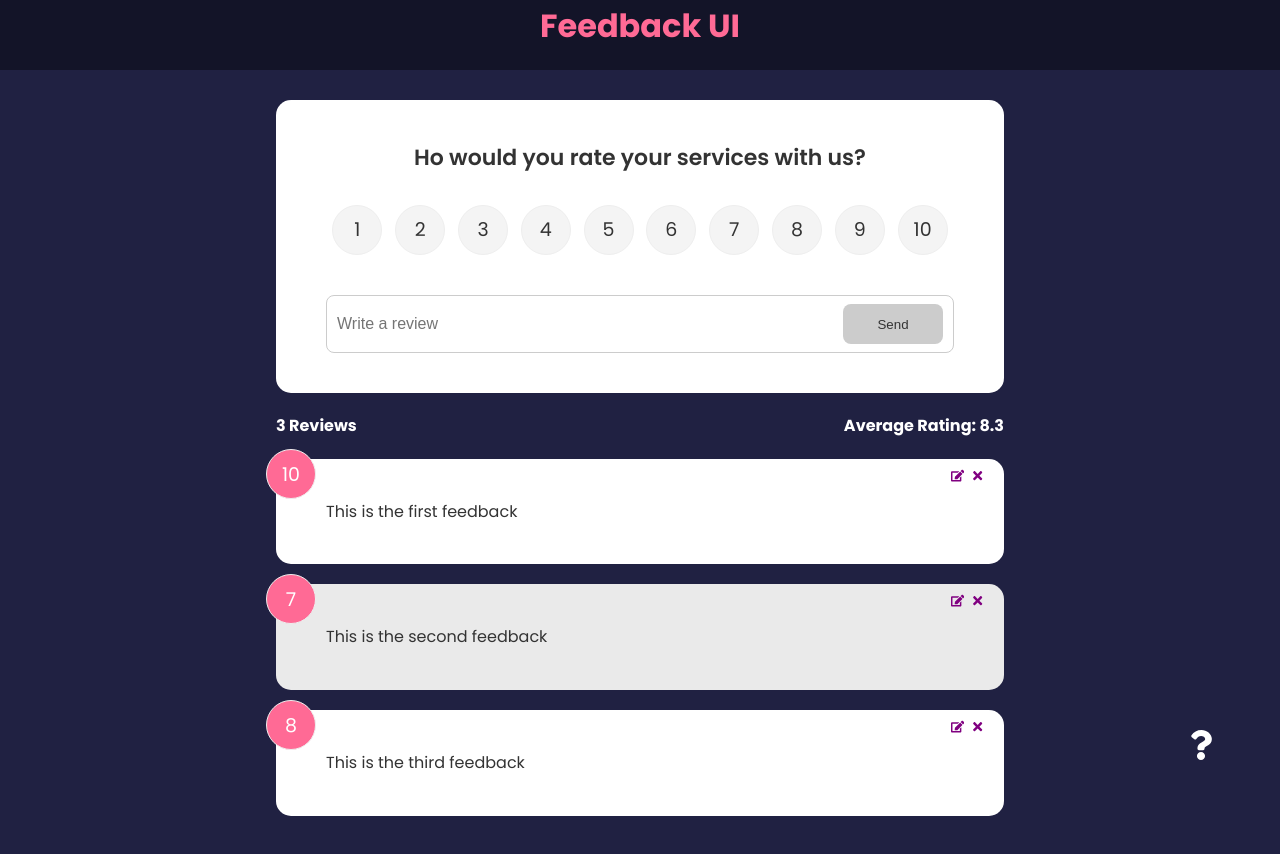
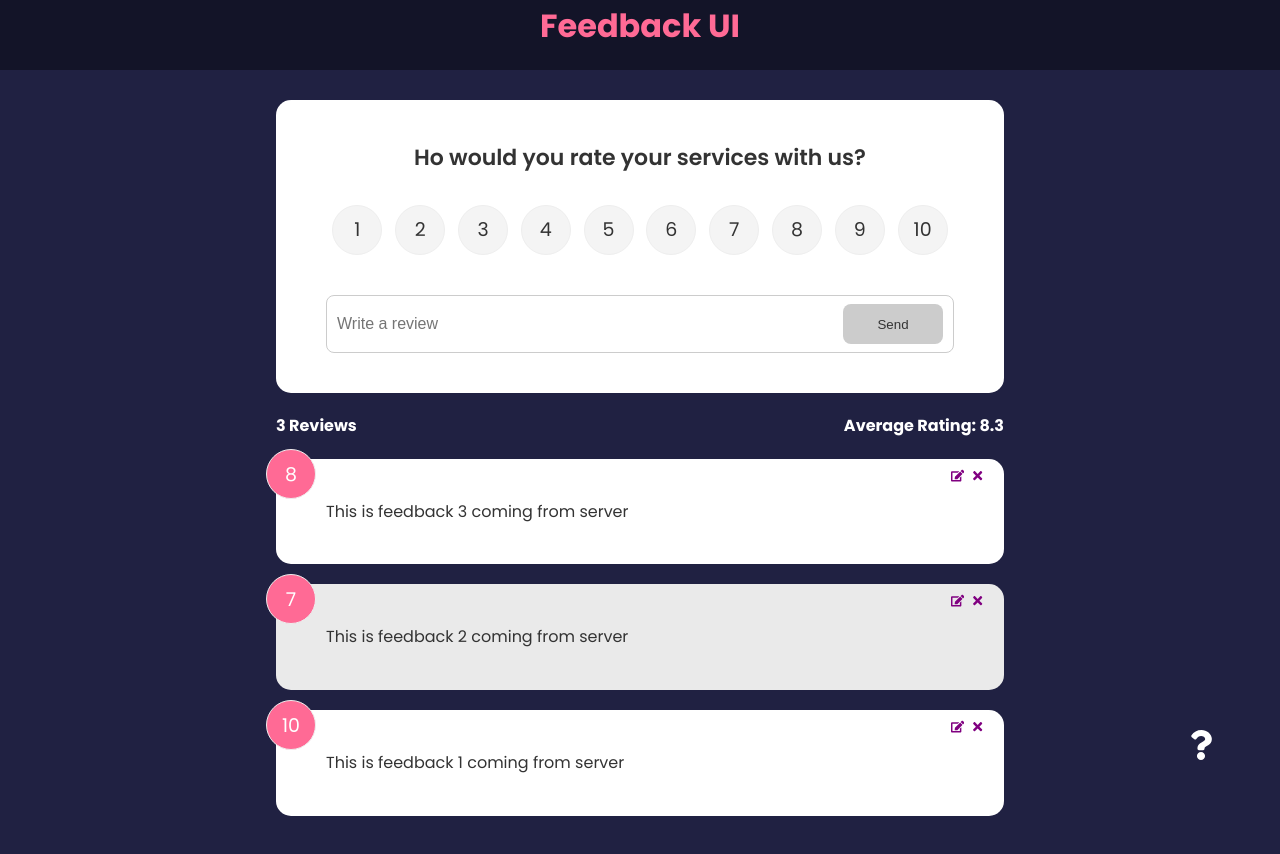
Before and after one commit to roabhi/react-feedback-app, a React (Create React App) app: page / in a window 1280 px wide. Shown: the top 854 px of the page. Built offline with nearby package versions, Linux system fonts and the light colour scheme; data requests are answered from the project's data file.

Commit message:
moved to mock db with json-server. Added Spinner for aync call to data

```diff
--- /dev/null
+++ b/db.json
@@ -0,0 +1,19 @@
+{
+  "feedback": [
+    {
+      "id": 1,
+      "rating": 10,
+      "text": "This is feedback 1 coming from server"
+    },
+    {
+      "id": 2,
+      "rating": 7,
+      "text": "This is feedback 2 coming from server"
+    },
+    {
+      "id": 3,
+      "rating": 8,
+      "text": "This is feedback 3 coming from server"
+    }
+  ]
+}
--- a/package.json
+++ b/package.json
@@ -6,7 +6,9 @@
     "@testing-library/jest-dom": "^5.16.5",
     "@testing-library/react": "^13.4.0",
     "@testing-library/user-event": "^13.5.0",
+    "concurrently": "^7.4.0",
     "framer-motion": "^4.1.17",
+    "json-server": "^0.17.0",
     "react": "^18.2.0",
     "react-dom": "^18.2.0",
     "react-icons": "^4.6.0",
@@ -19,7 +21,9 @@
     "start": "react-scripts start",
     "build": "react-scripts build",
     "test": "react-scripts test",
-    "eject": "react-scripts eject"
+    "eject": "react-scripts eject",
+    "server": "json-server --watch db.json --port 5000",
+    "dev": "concurrently \"npm run server\" \"npm start\""
   },
   "eslintConfig": {
     "extends": [
--- a/src/components/FeedbackList.jsx
+++ b/src/components/FeedbackList.jsx
@@ -1,16 +1,23 @@
 // import { motion, AnimatePresence } from 'framer-motion'
 import { useContext } from 'react'
+import Spinner from './shared/Spinner'
 import FeedbackContext from '../context/FeedbackContext'
 import FeedbackItem from './FeedbackItem'
 
 const FeedbackList = () => {
-  const { feedback } = useContext(FeedbackContext)
+  const { feedback, isLoading } = useContext(FeedbackContext)
 
-  if (!feedback || feedback.length === 0) {
+  if (!isLoading && (!feedback || feedback.length === 0)) {
     return <p>No feedback yet</p>
   }
 
-  return (
+  return isLoading ? (
+    <>
+      <div className="spinner-container">
+        <Spinner />
+      </div>
+    </>
+  ) : (
     <div className="feedback-list">
       {feedback.map((item, index) => (
         <FeedbackItem
--- /dev/null
+++ b/src/components/shared/Spinner.jsx
@@ -0,0 +1,9 @@
+import { FaSpinner } from 'react-icons/fa'
+
+const Spinner = () => {
+  return (
+    <FaSpinner style={{ with: 'auto', margin: 'auto', display: 'block' }} />
+  )
+}
+
+export default Spinner
--- a/src/context/FeedbackContext.js
+++ b/src/context/FeedbackContext.js
@@ -1,31 +1,34 @@
-import { createContext, useState } from 'react'
+import { createContext, useState, useEffect } from 'react'
 import { v4 as uuidv4 } from 'uuid'
 
 const FeedbackContext = createContext()
 
 export const FeedbackProvider = ({ children }) => {
-  const [feedback, setFeedback] = useState([
-    {
-      id: 1,
-      text: 'This is the first feedback',
-      rating: 10,
-    },
-    {
-      id: 2,
-      text: 'This is the second feedback',
-      rating: 7,
-    },
-    {
-      id: 3,
-      text: 'This is the third feedback',
-      rating: 8,
-    },
-  ])
+  const [feedback, setFeedback] = useState([])
+  const [isLoading, setIsLoading] = useState(true)
 
   const [feedbackEdit, setFeedbackEdit] = useState({
     item: {},
     edit: false,
   })
+
+  useEffect(() => {
+    fetchFeedback()
+  }, [])
+
+  //Fetach feedback
+
+  const fetchFeedback = async () => {
+    //const response = await fetch(`http://localhost:5000/feedback`)
+    const response = await fetch(
+      `http://localhost:5000/feedback?_sort=id&_order=desc`
+    )
+
+    const data = await response.json()
+
+    setFeedback(data)
+    setIsLoading(false)
+  }
 
   //Add feedback
   const addFeedback = (newFeedback) => {
@@ -62,12 +65,13 @@ export const FeedbackProvider = ({ children }) => {
   return (
     <FeedbackContext.Provider
       value={{
-        feedback: feedback,
-        feedbackEdit: feedbackEdit, // ? This is the STATE
-        deleteFeedback: deleteFeedback,
-        addFeedback: addFeedback,
-        editFeedback: editFeedback, // ? This is the FUNCTION
-        updateFeedback: updateFeedback,
+        feedback: feedback, // ?This is a State
+        feedbackEdit: feedbackEdit, // ? This is the STATE editing Feedback
+        isLoading: isLoading, // ? This is a State
+        deleteFeedback: deleteFeedback, // ? This is a function
+        addFeedback: addFeedback, // ? This is a function
+        editFeedback: editFeedback, // ? This is the FUNCTION editing Feedback
+        updateFeedback: updateFeedback, // ? This is a function
       }}
     >
       {children}
--- a/src/index.css
+++ b/src/index.css
@@ -1,4 +1,21 @@
 @import url('https://fonts.googleapis.com/css2?family=Poppins:wght@400;600;700&display=swap');
+
+@-moz-keyframes spin {
+  100% {
+    -moz-transform: rotate(360deg);
+  }
+}
+@-webkit-keyframes spin {
+  100% {
+    -webkit-transform: rotate(360deg);
+  }
+}
+@keyframes spin {
+  100% {
+    -webkit-transform: rotate(360deg);
+    transform: rotate(360deg);
+  }
+}
 
 * {
   box-sizing: border-box;
@@ -21,6 +38,16 @@ ul {
   max-width: 768px;
   margin: auto;
   padding: 0 20px 5rem 20px;
+}
+
+.spinner-container {
+  width: 100%;
+  text-align: center;
+  padding: 3rem;
+}
+
+.spinner-container svg {
+  animation: spin 1s linear infinite;
 }
 
 header {
```
Also changed, not shown: 1 other file (tests, documents, lock files or other folders).
